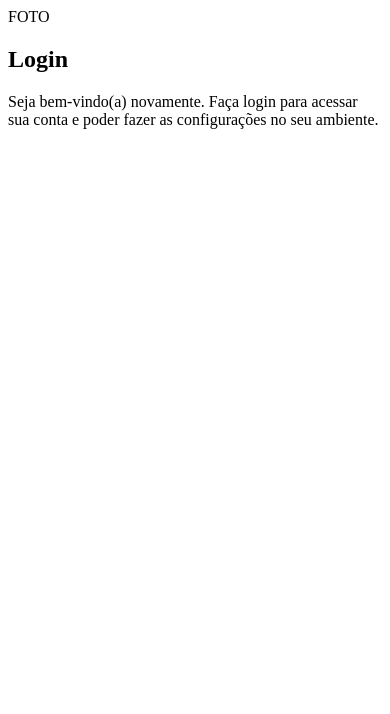
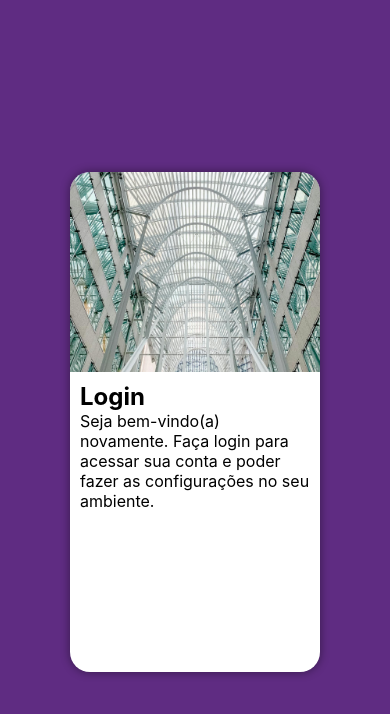
Before and after one commit to marina-araujo/projeto-login, a plain HTML site: page index.html in a window 390 px wide. Drawn offline with Linux system fonts and the light colour scheme.

Commit message:
início mobile first projeto login

```diff
--- a/estilos/style.css
+++ b/estilos/style.css
@@ -5,3 +5,49 @@
     Verde: #49a09d
     Lilás: #5f2c82
 */
+
+* {
+    font-family: -apple-system, BlinkMacSystemFont, 'Segoe UI', Roboto, Oxygen, Ubuntu, Cantarell, 'Open Sans', 'Helvetica Neue', sans-serif;
+    margin: 0px;
+    padding: 0px;
+    box-sizing: border-box;
+}
+
+body, html {
+    background-color: #5f2c82;
+    height: 100vh;
+    width: 100vw;
+}
+
+main {
+    position: relative;
+    height: 100vh;
+    width: 100vw;
+}
+
+section#login {
+    position: absolute;
+    top: 50%;
+    left: 50%;
+    transform: translate(-50%,-50%);
+    overflow: hidden;
+
+    background-color: white;
+    width: 250px;
+    height: 500px;
+    border-radius: 20px;
+    box-shadow: 0px 0px 10px rgba(6, 6, 6, 0.458);
+}
+
+section#login > div#imagem {
+    display: block;
+    background: #5f2c82 url(../imagens/pexels-scottwebb-2385537.jpg) no-repeat;
+    background-size: cover;
+    background-position: center center;
+    height: 200px;
+}
+
+section#login > div#formulario {
+    display: block;
+    padding: 10px;
+}
--- a/index.html
+++ b/index.html
@@ -9,9 +9,7 @@
 <body>
     <main>
         <section id="login">
-            <div id="imagem">
-                FOTO
-            </div>
+            <div id="imagem"><!--aqui vai a imagem--></div>
             <div id="formulario">
                 <h1>Login</h1>
                 <p>Seja bem-vindo(a) novamente. Faça login para acessar sua conta e poder fazer as configurações no seu ambiente.</p>
```
Also changed, not shown: imagens/pexels-scottwebb-2385537.jpg (renamed from imagens/pexels-scottwebb-2385537 (1).jpg).
